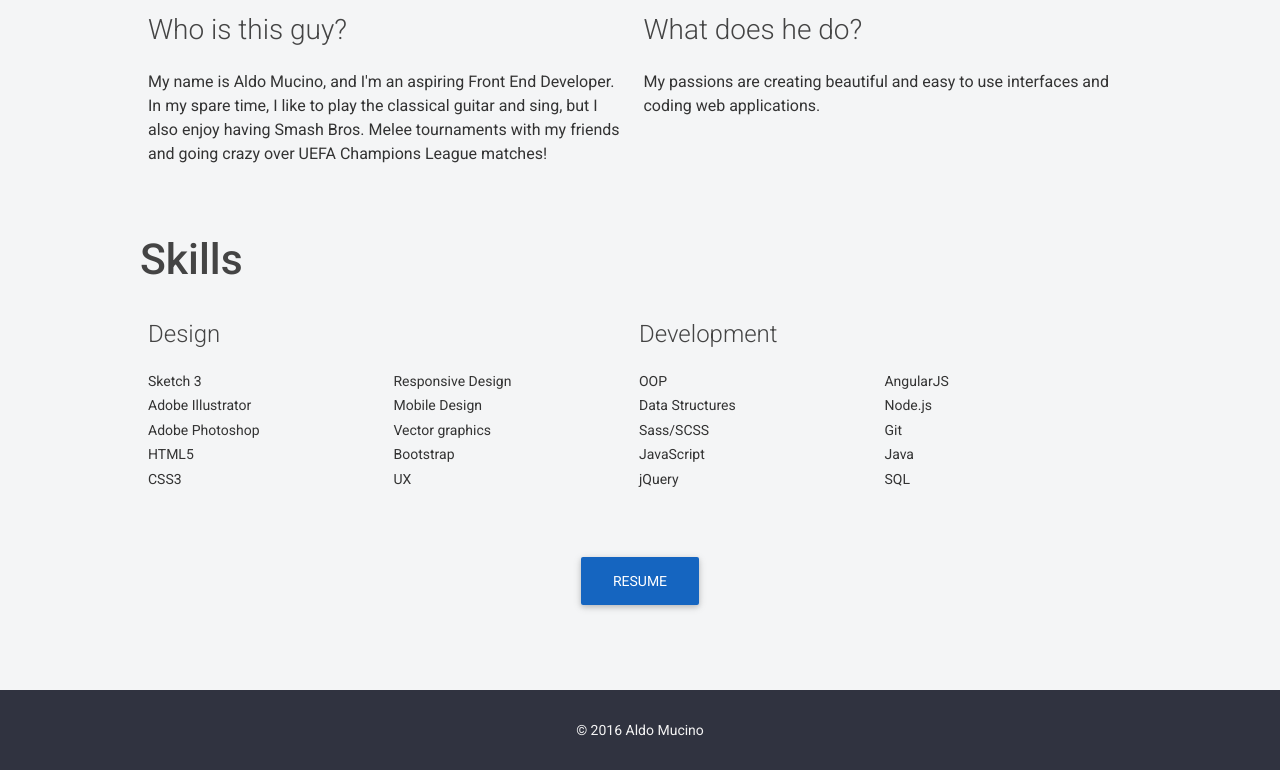
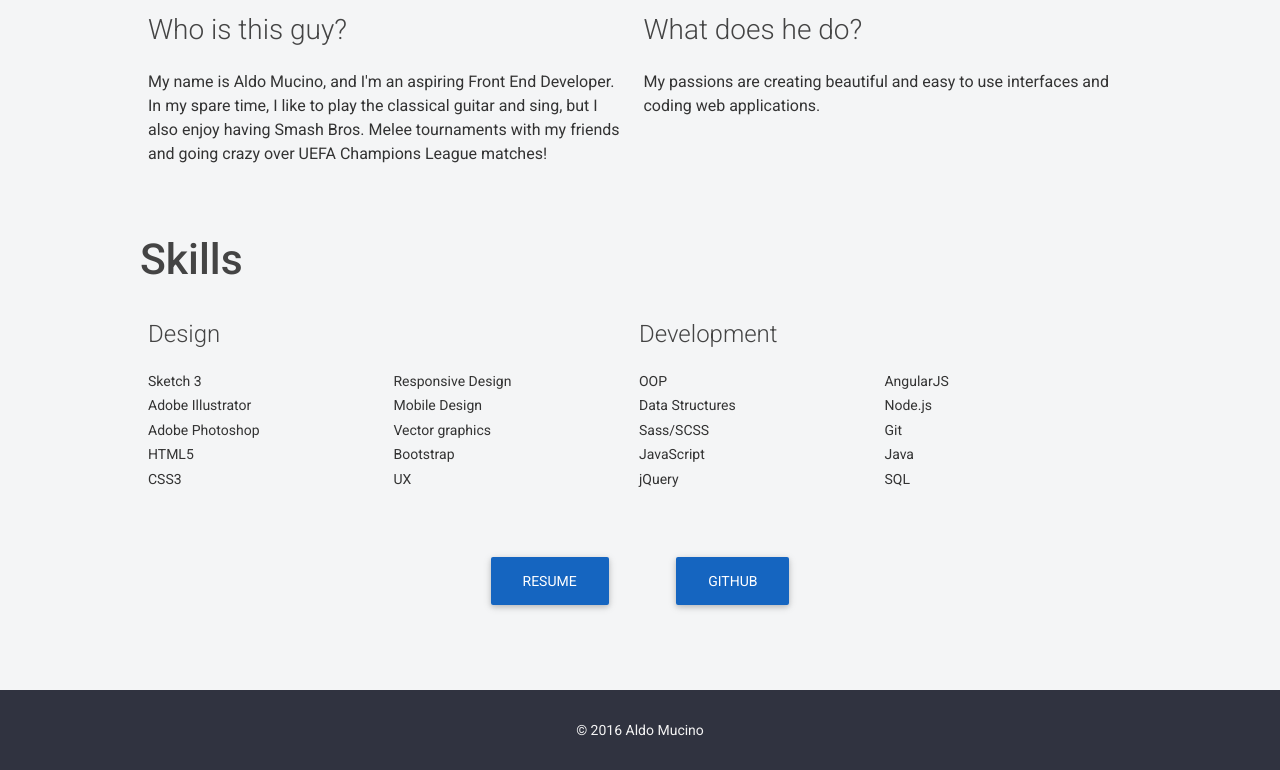
Before and after one commit to amucinom/amucinom.github.io, a website: page about.html in a window 1280 px wide. Shown: the part 754-1524 px from the top of the page. Drawn offline with nearby package versions, Linux system fonts and the light colour scheme.

Commit message:
Added github button to about page

```diff
--- a/about.html
+++ b/about.html
@@ -83,6 +83,7 @@
                 </section>
                 <section class="resume">
                     <a class="btn" href="https://www.dropbox.com/s/kw4rk19p6c88gpu/2016-05-18_AldoMucino_CV.pdf?dl=0">RESUME</a>
+                    <a class="btn" href="https://www.dropbox.com/s/kw4rk19p6c88gpu/2016-05-18_AldoMucino_CV.pdf?dl=0">GITHUB</a>
                 </section>
             </div>
         </main>
--- a/styles/main.css
+++ b/styles/main.css
@@ -155,6 +155,10 @@ p {
 .resume {
     text-align: center;
     margin-top: 1.5rem;
+}
+
+.resume a {
+    margin: 0 2rem;
 }
 
 .btn {
```
